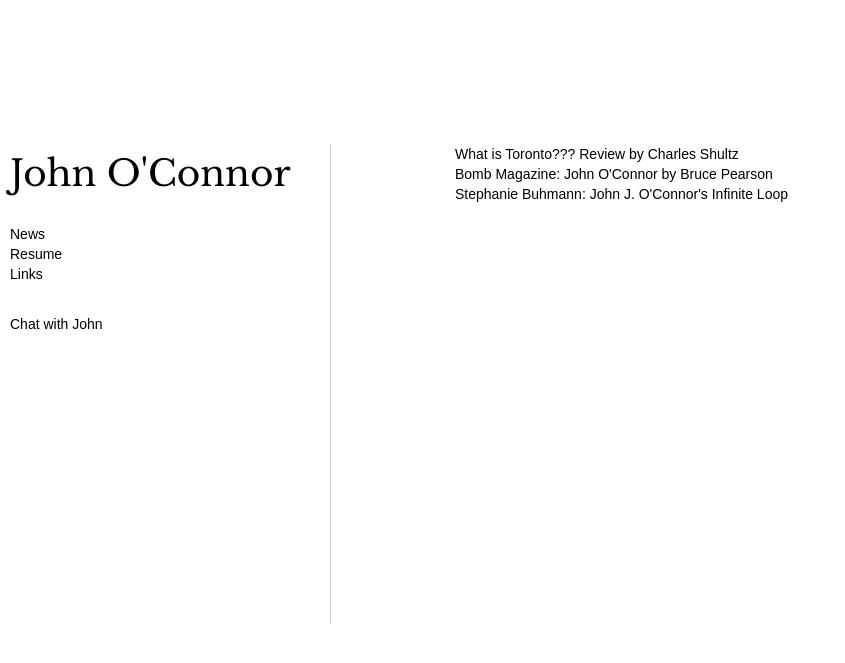
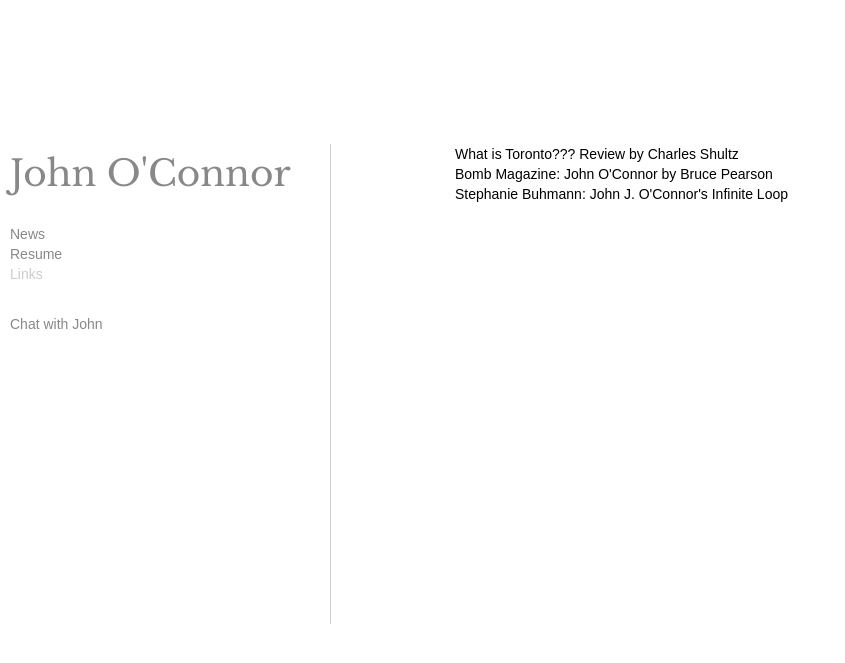
Before and after one commit to natxty/artsite, a Django app: page /links/ in a window 1280 px wide. Shown: the top 663 px of the page, without its empty margins (0-845 px from the left). Run offline with Django 3.2, Linux system fonts and the light colour scheme; data comes from the database, SQL or seed files in the repository; data that the repository does not hold is empty; parts of the project's set-up code (start-up, migrations or seed data) failed here and were passed over; some libraries are stand-ins or nearby versions; some web fonts are replaced.

Commit message:
adding default category to home, fixed up prev/next on pk not order field, active class on nav

```diff
--- a/artsite/apps/gallery/templatetags/gallery_tags.py
+++ b/artsite/apps/gallery/templatetags/gallery_tags.py
@@ -1,6 +1,8 @@
 from django import template
 from django.conf import settings
 from artsite.apps.gallery.models import Category, Work
+
+import re
 
 register = template.Library()
 
@@ -11,3 +13,11 @@ def get_categories(context):
     categories = Category.objects.all()
     context['categories'] = categories
     return u''
+
+
+## tags.py
+@register.simple_tag
+def active(request, pattern):
+    if re.search(pattern, request.path):
+        return 'active'
+    return ''
--- a/artsite/apps/gallery/views.py
+++ b/artsite/apps/gallery/views.py
@@ -4,13 +4,20 @@ from django.core.cache import cache
 from django.http import HttpResponse
 from django.shortcuts import render, get_object_or_404, render_to_response
 from django import template
+from django.template import RequestContext
 from models import Category, Work, Link
 from sorl.thumbnail import get_thumbnail
 
+
+
+
 def home(request):
     categories = Category.objects.all()
+    works = Work.objects.filter(category=categories[0])
+    category = categories[0]
+
     return render(request, "home.html",{
-        'categories': categories
+        'categories': categories, 'works': works, 'category': category,
     })
 
 
--- a/artsite/assets/css/style.css
+++ b/artsite/assets/css/style.css
@@ -108,7 +108,7 @@ h1 {
   left: 0;
   z-index: 1030;
   margin-bottom: 0;
-  margin-left: 10px;
+  padding-left: 10px;
   background: #fff;
   max-width: 280px;
   height: 480px;
@@ -141,10 +141,15 @@ h1 {
 
 #content #menu a {
   text-decoration: none;
+  color: #888;
 }
 
 #content #menu a:hover {
   text-decoration: underline;
+}
+
+#content #menu a.active {
+  color: #ccc;
 }
 
 #content #menu ul, li {
@@ -176,7 +181,6 @@ h1 {
 }
 
 #blog-main #content .section, #resume #content .section {
-  border: 1px dotted #ccc;
   display: inline-block;
   vertical-align: top;
   text-align: left;
--- a/artsite/templates/base.html
+++ b/artsite/templates/base.html
@@ -52,14 +52,14 @@
             {% get_categories %}
 
             {% for cat in categories %}
-            <li><a href="/{{ cat.slug }}">{{ cat.name }}</a></li>
+            <li><a class="{% active request cat.slug %}" href="/{{ cat.slug }}">{{ cat.name }}</a></li>
             {% endfor %}
             </ul>
 
             <ul id="subsections" class="menu_list">
-              <li><a href="/blog/">News</a></li>
-              <li><a href="/resume/">Resume</a></li>
-              <li><a href="/links/">Links</a></li>
+              <li><a class="{% active request 'blog' %}" href="/blog/">News</a></li>
+              <li><a class="{% active request 'resume' %}" href="/resume/">Resume</a></li>
+              <li><a class="{% active request 'links' %}" href="/links/">Links</a></li>
             </ul>
 
             <ul id="subprojects" class="menu_list">
--- a/artsite/templates/gallery/category_landing.html
+++ b/artsite/templates/gallery/category_landing.html
@@ -2,7 +2,7 @@
 
 {% load thumbnail %}
 
-{% block extra_body %}class="gallery" id="category-landing"{% endblock %}
+{% block extra_body %}class="gallery {{ category.slug }}" id="category-landing"{% endblock %}
 
 {% block content %}
 
--- a/artsite/templates/gallery/work_landing.html
+++ b/artsite/templates/gallery/work_landing.html
@@ -1,6 +1,6 @@
 {% extends "base.html" %}
 
-{% load thumbnail %}
+{% load thumbnail gallery_tags %}
 
 {% block extra_body %}class="gallery" id="series-landing"{% endblock %}
 
```
Also changed, not shown: artsite/templates/home.html (+8 -10 lines).
